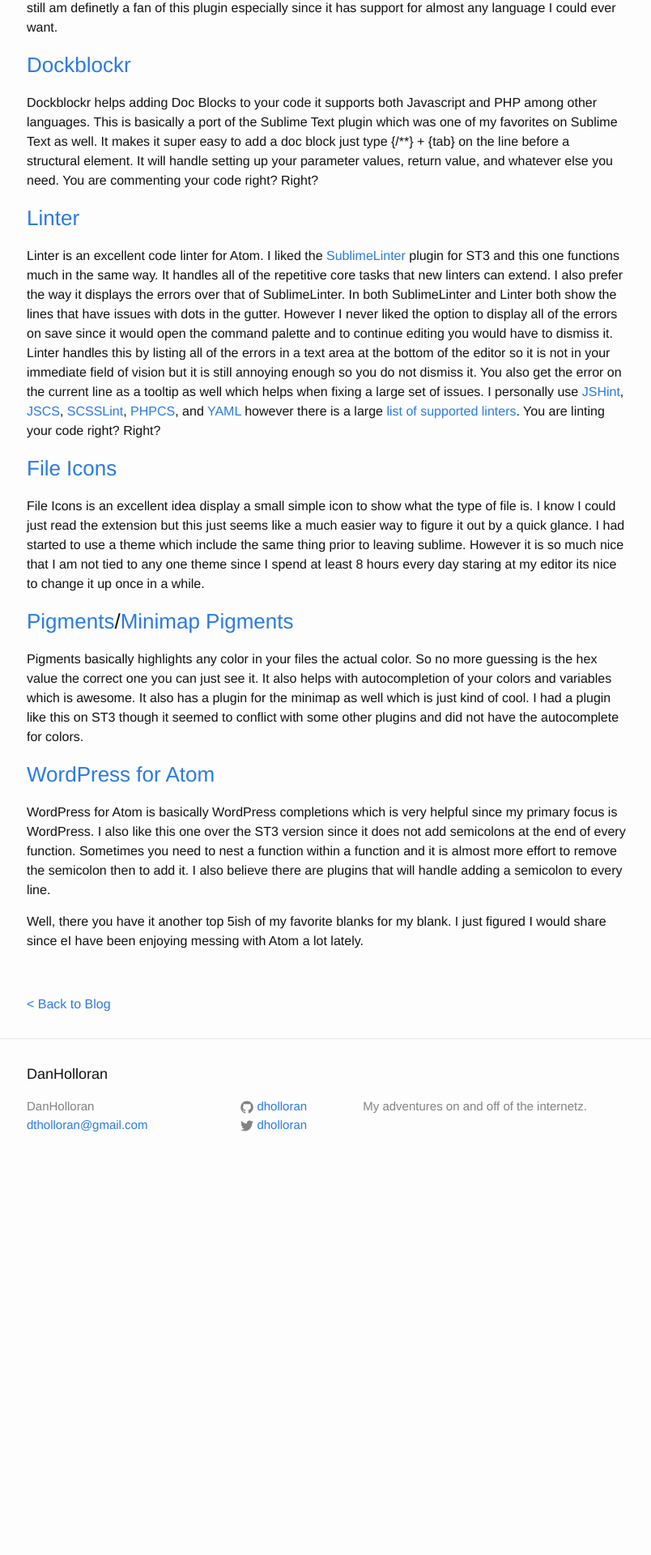
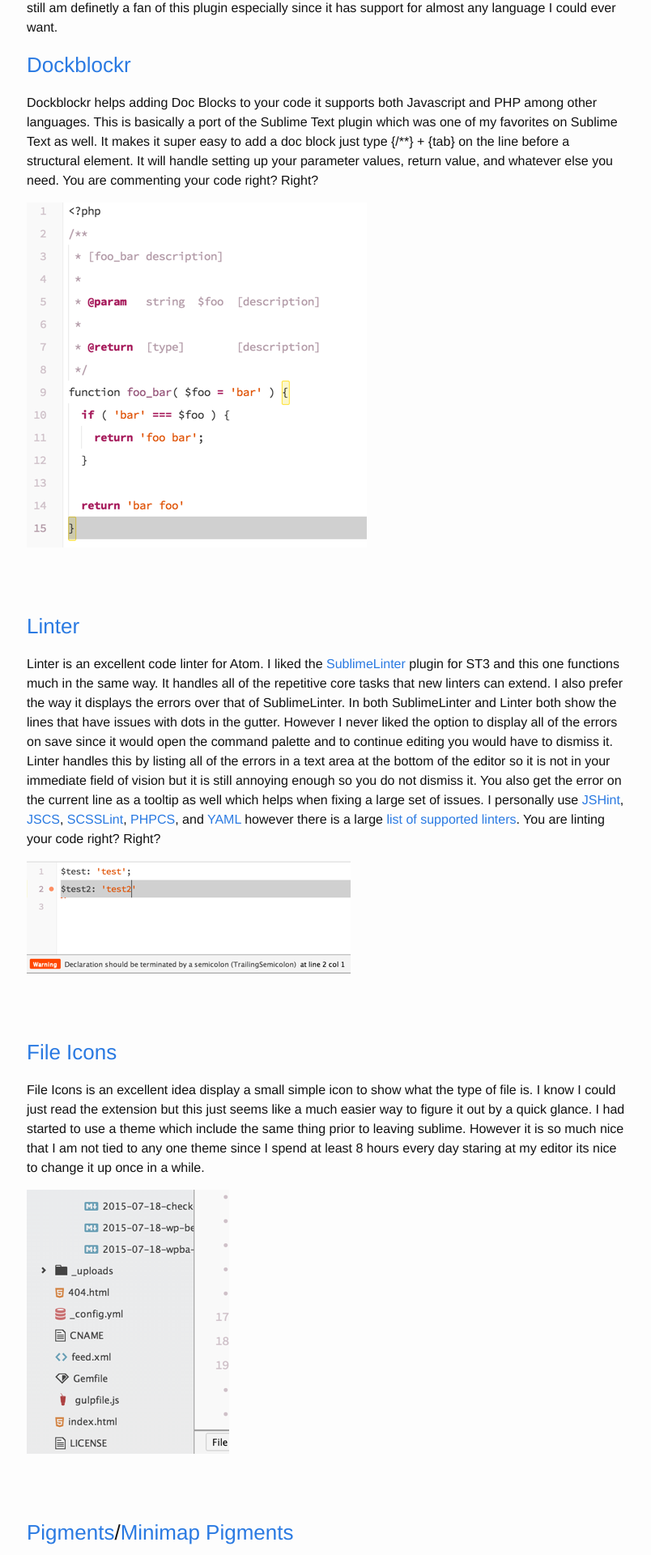
Before and after one commit to DHolloran/danholloran-com, a Jekyll site: the page built from _posts/2015/2015-07-19-my-5ish-favorite-atom-plugins.markdown, in a window 1280 px wide. Shown: the part 463-2383 px from the top of the page at 81% size, without its empty margins (237-1041 px from the left). Built offline with Jekyll 4.4.1, drawn with Linux system fonts in a browser that asks for light colours; comment, search, counter and statistics services are not loaded; before the commit the page ends 1923 px from its top, so only the background shows below that.

Commit message:
Adds a few example images to Fav Atom Plugins

```diff
--- a/_posts/2015/2015-07-19-my-5ish-favorite-atom-plugins.markdown
+++ b/_posts/2015/2015-07-19-my-5ish-favorite-atom-plugins.markdown
@@ -12,14 +12,30 @@
 ### [Dockblockr](https://atom.io/packages/docblockr)
 Dockblockr helps adding Doc Blocks to your code it supports both Javascript and PHP among other languages. This is basically a port of the Sublime Text plugin which was one of my favorites on Sublime Text as well. It makes it super easy to add a doc block just type {/**} + {tab} on the line before a structural element. It will handle setting up your parameter values, return value, and whatever else you need. You are commenting your code right? Right?
 
+![Dockblockr Example](/dist/uploads/dockblockr.png)
+
+<br><br>
+
 ###[Linter](https://atom.io/packages/linter)
 Linter is an excellent code linter for Atom. I liked the [SublimeLinter](http://www.sublimelinter.com/en/latest/) plugin for ST3 and this one functions much in the same way. It handles all of the repetitive core tasks that new linters can extend. I also prefer the way it displays the errors over that of SublimeLinter. In both SublimeLinter and Linter both show the lines that have issues with dots in the gutter. However I never liked the option to display all of the errors on save since it would open the command palette and to continue editing you would have to dismiss it. Linter handles this by listing all of the errors in a text area at the bottom of the editor so it is not in your immediate field of vision but it is still annoying enough so you do not dismiss it. You also get the error on the current line as a tooltip as well which helps when fixing a large set of issues. I personally use [JSHint](https://atom.io/packages/linter-jshint), [JSCS](https://atom.io/packages/linter-jscs), [SCSSLint](https://atom.io/packages/linter-scss-lint), [PHPCS](https://atom.io/packages/linter-phpcs), and [YAML](https://atom.io/packages/linter-js-yaml) however there is a large [list of supported linters](http://atomlinter.github.io/). You are linting your code right? Right?
+
+![Linter Example](/dist/uploads/linter.png)
+
+<br><br>
 
 ### [File Icons](https://atom.io/packages/file-icons)
 File Icons is an excellent idea display a small simple icon to show what the type of file is. I know I could just read the extension but this just seems like a much easier way to figure it out by a quick glance. I had started to use a theme which include the same thing prior to leaving sublime. However it is so much nice that I am not tied to any one theme since I spend at least 8 hours every day staring at my editor its nice to change it up once in a while.
 
+![File Icons Example](/dist/uploads/file-icons.png)
+
+<br><br>
+
 ### [Pigments](https://atom.io/packages/minimap-pigments)/[Minimap Pigments](https://atom.io/packages/minimap-pigments)
 Pigments basically highlights any color in your files the actual color. So no more guessing is the hex value the correct one you can just see it. It also helps with autocompletion of your colors and variables which is awesome. It also has a plugin for the minimap as well which is just kind of cool. I had a plugin like this on ST3 though it seemed to conflict with some other plugins and did not have the autocomplete for colors.
+
+![Pigments Example](/dist/uploads/pigments.png)
+
+<br><br>
 
 ### [WordPress for Atom](https://atom.io/packages/atom-wordpress)
 WordPress for Atom is basically WordPress completions which is very helpful since my primary focus is WordPress. I also like this one over the ST3 version since it does not add semicolons at the end of every function. Sometimes you need to nest a function within a function and it is almost more effort to remove the semicolon then to add it. I also believe there are plugins that will handle adding a semicolon to every line.
```
Also changed, not shown: dist/uploads/dockblockr.png (added), dist/uploads/file-icons.png (added), dist/uploads/linter.png (added), dist/uploads/pigments.png (added).
